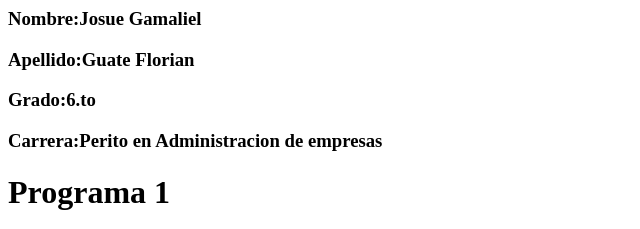
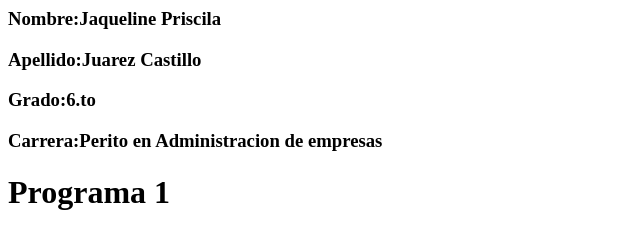
Before and after one commit to Jaqui18/Tarea2Jaqueline, a plain HTML site: page index.html in a window 1280 px wide. Shown: the top 229 px of the page, 0-640 px from the left. Drawn offline with Linux system fonts and the light colour scheme; a script that the page names is missing.

Commit message:
Update index.html

```diff
--- a/index.html
+++ b/index.html
@@ -3,8 +3,8 @@
 <title>Hello world</title>
 </head>
 <body>
-	<h3>Nombre:Josue Gamaliel</h3>
-	<h3>Apellido:Guate Florian</h3>
+	<h3>Nombre:Jaqueline Priscila</h3>
+	<h3>Apellido:Juarez Castillo</h3>
 	<h3>Grado:6.to</h3>
 	<h3>Carrera:Perito en Administracion de empresas</h3>
 	<h1>Programa 1</h1>
```
